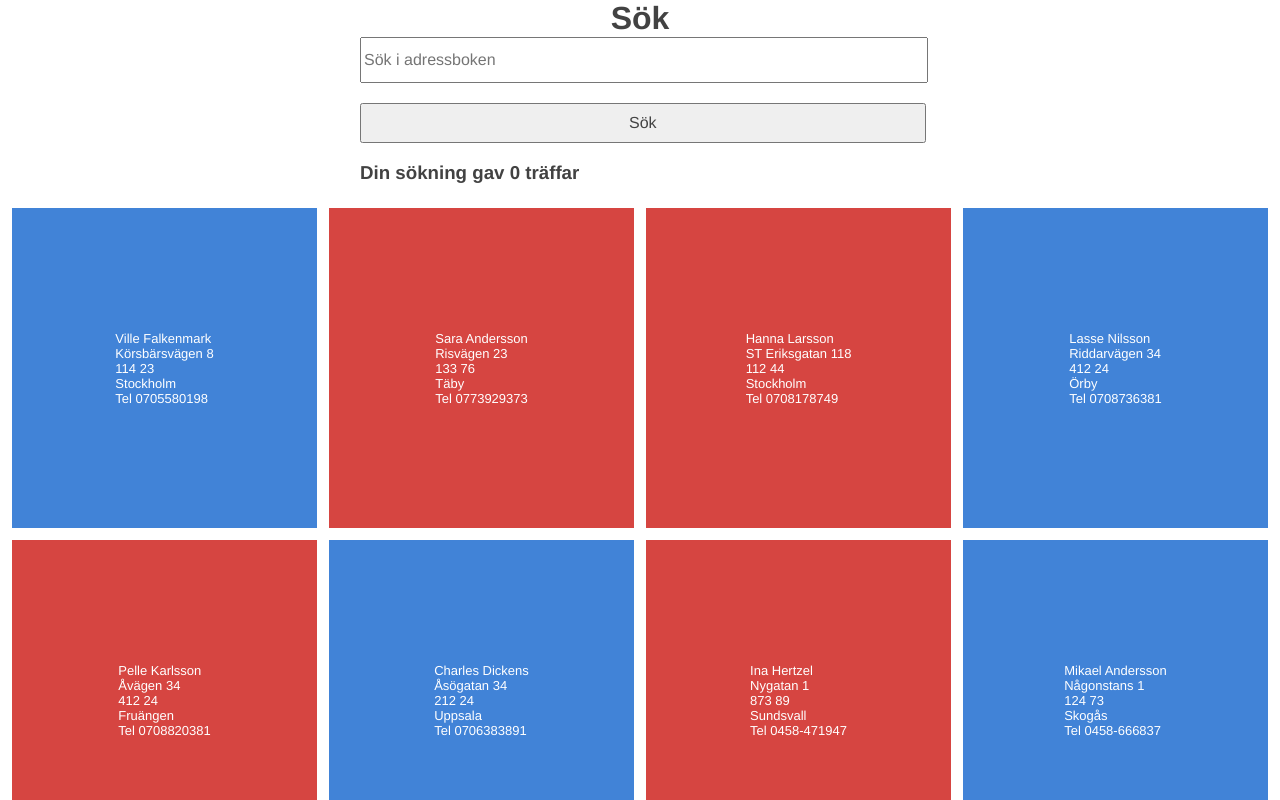
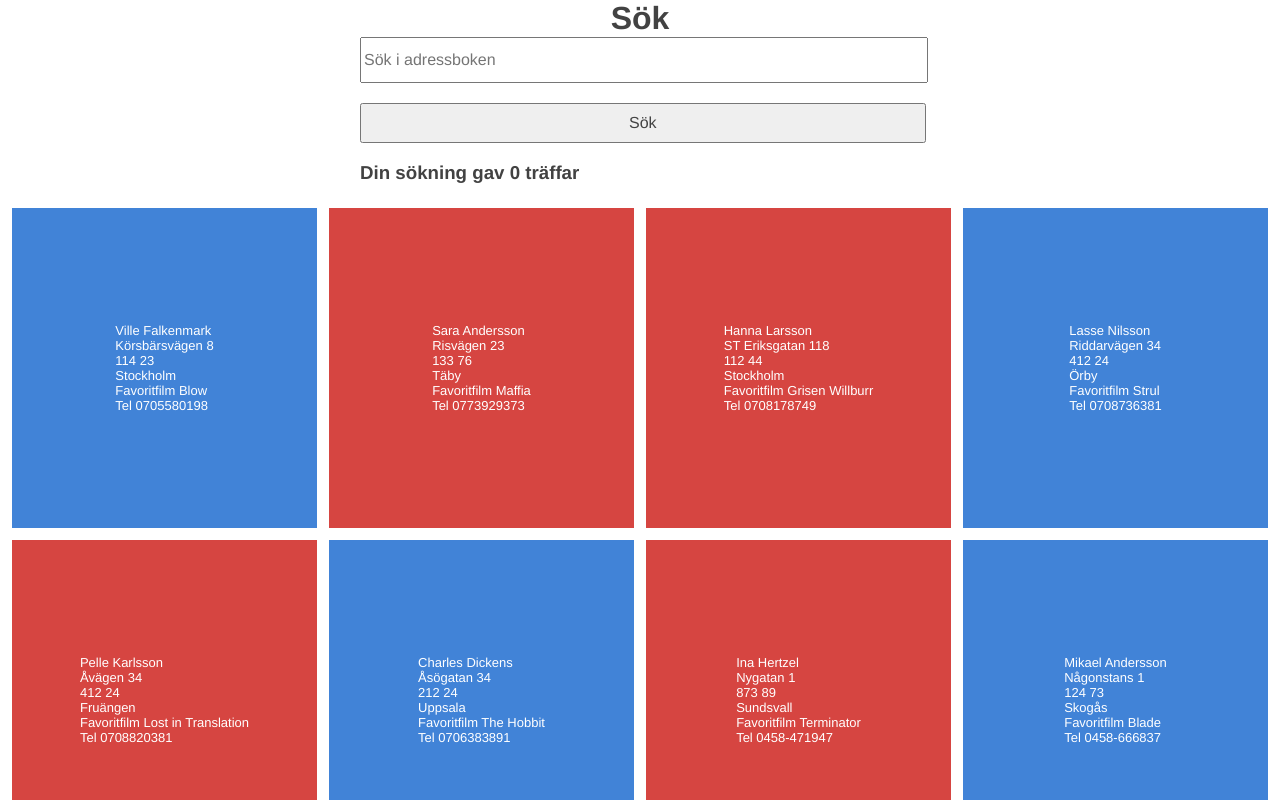
Before and after one commit to vilhelmfalkenmark/search-function, a website: page dev/index.html in a window 1280 px wide. Both pictures are taken after a click on the button "Sök". Shown: the top 800 px of the page. Drawn offline with Linux system fonts and the light colour scheme.

Commit message:
Highlightning
Skjuter in allt via loopar nu istället för hårdkodning. Higlightar
sökresultat

```diff
--- a/dev/js/jsonScript.js
+++ b/dev/js/jsonScript.js
@@ -30,35 +30,48 @@ xmlhttp.onreadystatechange = function() {
             centerDiv.innerHTML += students[student].address+"<br> ";
             centerDiv.innerHTML += students[student].postalNumber+"<br> ";
             centerDiv.innerHTML += students[student].city+"<br> ";
+            centerDiv.innerHTML += "Favoritfilm "+students[student].favoriteMovie+"<br> ";
             centerDiv.innerHTML += "Tel "+students[student].phoneNumber+"<br> ";
             gtrDiv.appendChild(centerDiv);
             row.appendChild(gtrDiv);
-            studArr.push(students[student].firstName+students[student].lastName+students[student].address+students[student].postalNumber+students[student].city+students[student].phoneNumber);
+            //  studArr.push(students[student].firstName+students[student].lastName+students[student].address+students[student].postalNumber+students[student].city+students[student].phoneNumber);
+            var concatenatedProps = "";
+            for(var props in students[student])
+            {
+                concatenatedProps = concatenatedProps+students[student][props]+" ";
+
+            }
+            studArr.push(concatenatedProps);
         }
 
         for(var i=0;i<studArr.length;i++)
         {
-            studArr[i] =studArr[i].replace(/\s/g, '');
+           // studArr[i] = studArr[i].replace(/\s/g, '');
             studArr[i] = studArr[i].toLowerCase();
         }
-
+        console.log(studArr);
         /*  START SEARCH  */
         var searchBtn = document.getElementsByClassName("btn")[0];
         var searchResContainer = document.getElementsByClassName("search-result-container")[0];
 
         searchBtn.addEventListener("click",findAddress);
         var searchStatus = document.getElementsByTagName("h3")[0];
+
+        var input2 = document.getElementsByClassName("input")[0];
+        input2.addEventListener("input",findAddress);
+
         function findAddress()
         {
             var hits = "träffar";
-
             var hitIndex = [];
-
             var inputSmall = document.getElementsByClassName("input")[0].value;
             searchResContainer.innerHTML = "";
             var foundHits = 0;
-            inputSmall = inputSmall.replace(/\s/g, '');
+            console.log(inputSmall);
+            //inputSmall = inputSmall.replace(/\s/g, '');
             inputSmall = inputSmall.toLowerCase();
+
+
             for (var j = 0; j<studArr.length;j++)
             {
                 if(studArr[j].indexOf(inputSmall) >= 0 && inputSmall != "")
@@ -73,17 +86,28 @@ xmlhttp.onreadystatechange = function() {
             for (var k = 0;k<hitIndex.length;k++)
             {
                 var searchResult = document.createElement("div");
+                searchResult.className = "search-result";
                 searchResult.innerHTML = students[hitIndex[k]].firstName+ " ";
                 searchResult.innerHTML += students[hitIndex[k]].lastName+"<br>";
                 searchResult.innerHTML += students[hitIndex[k]].address+"<br>";
                 searchResult.innerHTML += students[hitIndex[k]].postalNumber+"<br>";
                 searchResult.innerHTML += students[hitIndex[k]].city+"<br>";
+                searchResult.innerHTML += students[hitIndex[k]].favoriteMovie+"<br>";
                 searchResult.innerHTML += students[hitIndex[k]].phoneNumber+"<br>";
                 foundHits++;
                 searchResContainer.appendChild(searchResult);
             }
+            searchStatus.innerHTML = "Din sökning gav "+foundHits+" "+hits;
+            var searchResults = document.getElementsByClassName("search-result");
+           // console.log(searchResults);
+            var spanStart = "<span class='highlight'>";
+            var spanEnd = "</span>";
+            var regex = new RegExp(inputSmall,"g");
 
-            searchStatus.innerHTML = "Din sökning gav "+foundHits+" "+hits;
+            for(var h = 0; h<searchResults.length;h++)
+            {
+                searchResults[h].innerHTML = searchResults[h].innerHTML.toLowerCase().replace(regex, spanStart+inputSmall+spanEnd);
+            }
         }
     }
 };
--- a/dev/js/students.JSON
+++ b/dev/js/students.JSON
@@ -6,6 +6,7 @@
     "postalNumber": "114 23",
     "city": "Stockholm",
     "phoneNumber": "0705580198",
+    "favoriteMovie":"Blow",
     "man": true
   },
   {
@@ -15,6 +16,7 @@
     "postalNumber": "133 76",
     "city": "Täby",
     "phoneNumber": "0773929373",
+    "favoriteMovie":"Maffia",
     "man": false
   },
   {
@@ -24,6 +26,7 @@
     "postalNumber": "112 44",
     "city": "Stockholm",
     "phoneNumber": "0708178749",
+    "favoriteMovie":"Grisen Willburr",
     "man": false
   },
   {
@@ -33,6 +36,7 @@
     "postalNumber": "412 24",
     "city": "Örby",
     "phoneNumber": "0708736381",
+    "favoriteMovie":"Strul",
     "man": true
   },
   {
@@ -42,6 +46,7 @@
     "postalNumber": "412 24",
     "city": "Fruängen",
     "phoneNumber": "0708820381",
+    "favoriteMovie":"Lost in Translation",
     "man": false
   },
 
@@ -52,6 +57,7 @@
     "postalNumber": "212 24",
     "city": "Uppsala",
     "phoneNumber": "0706383891",
+    "favoriteMovie":"The Hobbit",
     "man": true
   },
   {
@@ -61,6 +67,7 @@
     "postalNumber": "873 89",
     "city": "Sundsvall",
     "phoneNumber": "0458-471947",
+    "favoriteMovie":"Terminator",
     "man": false
   },
   {
@@ -70,6 +77,17 @@
     "postalNumber": "124 73",
     "city": "Skogås",
     "phoneNumber": "0458-666837",
+    "favoriteMovie":"Blade",
+    "man": true
+  },
+  {
+    "firstName": "Thomas",
+    "lastName": "Andersson",
+    "address": "Vägen 1",
+    "postalNumber": "124 73",
+    "city": "Mörby Centrum",
+    "favoriteMovie":"Sex and The City",
+    "phoneNumber": "0458-666837",
     "man": true
   }
 ]
--- a/dev/scss/_main.scss
+++ b/dev/scss/_main.scss
@@ -63,3 +63,14 @@ h3
 {
   background-color: $blue;
 }
+
+.highlight
+{
+  color: white;
+  background-color: $red;
+}
+.search-result
+{
+  text-transform: capitalize;
+
+}
```
Also changed, not shown: dev/index.html (+3 -0 lines), dev/css/responsive.css (deleted), dev/css/stylesheet.css.
